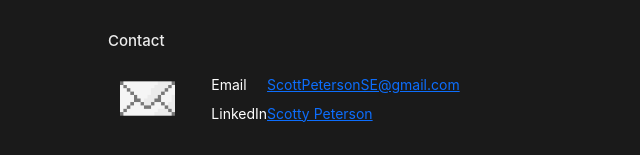
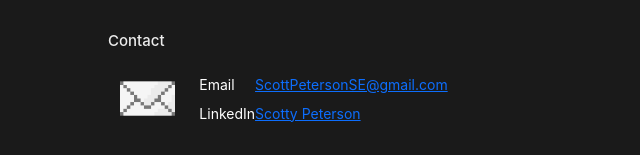
Before and after one commit to Scottsdaaale/Porfolio-Site, a React (Create React App) app: page / in a window 1280 px wide. Shown: the part 2267-2422 px from the top of the page, without its empty margins (294-934 px from the left). Built offline with nearby package versions, Linux system fonts and the light colour scheme.

Commit message:
fixed styling

```diff
--- a/src/components/Developer/Contact.jsx
+++ b/src/components/Developer/Contact.jsx
@@ -28,7 +28,7 @@ const contactInfo = [
 function ContactItem({ label, value }) {
   return (
     <>
-      <p className="m-0 b-1 pt-1" style={{ color: "white" }}>
+      <p className="m-0 pt-1 pt-1" style={{ color: "white" }}>
         {label}
       </p>
       <p className="m-0 pb-1 pt-1"> {value}</p>
@@ -55,7 +55,7 @@ function Contact() {
             />
           </Col>
           <Col xs={9} md={7} lg={9}>
-            <Container>
+            <Container className="p-0">
               <div
                 style={{
                   display: "grid",
@@ -69,11 +69,6 @@ function Contact() {
                     key={index}
                     label={info.label}
                     value={info.value}
-                    style={{
-                      display: "flex",
-                      alignItems: "center",
-                      justifyContent: "center",
-                    }}
                   />
                 ))}
               </div>
```
